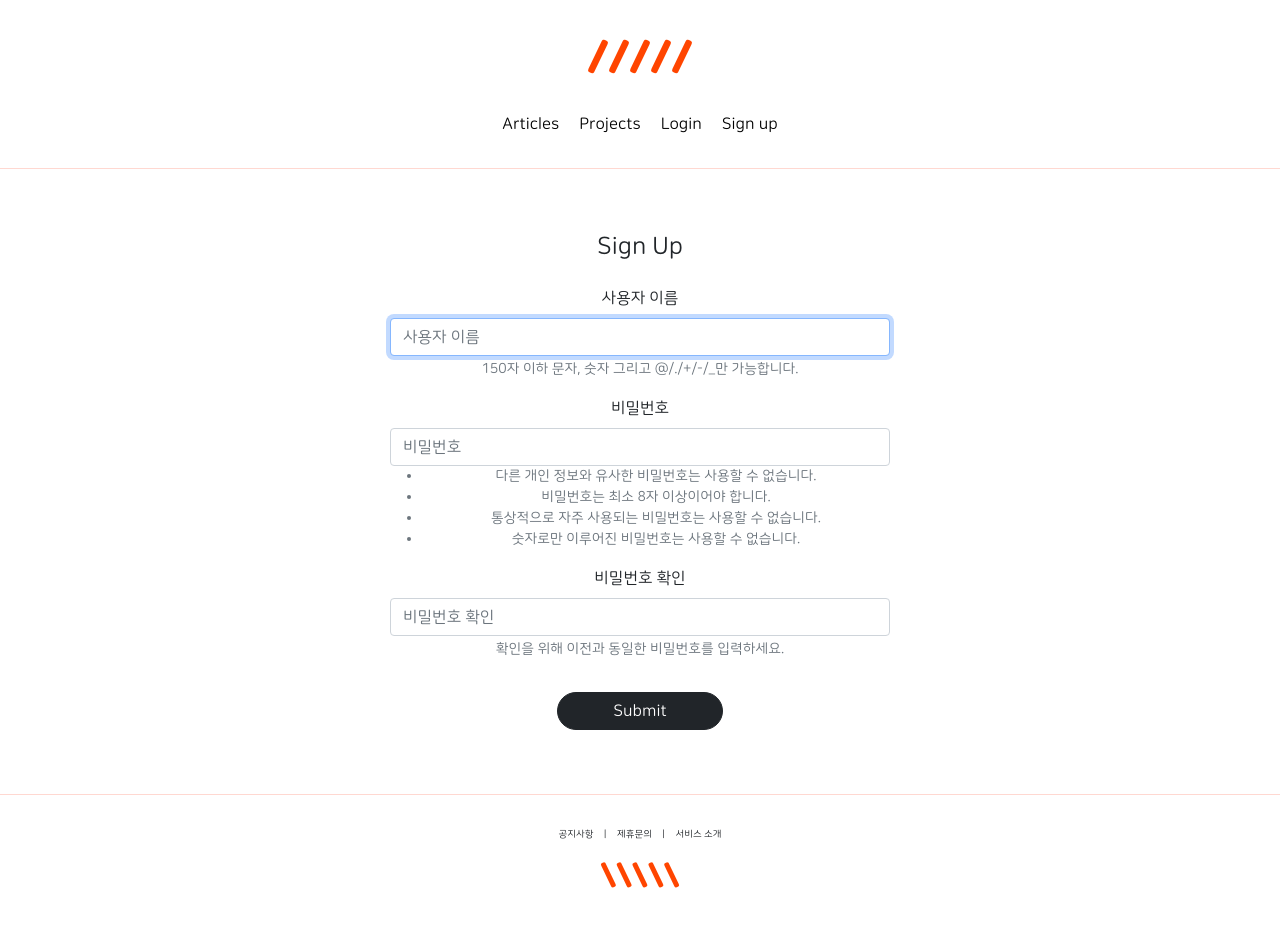
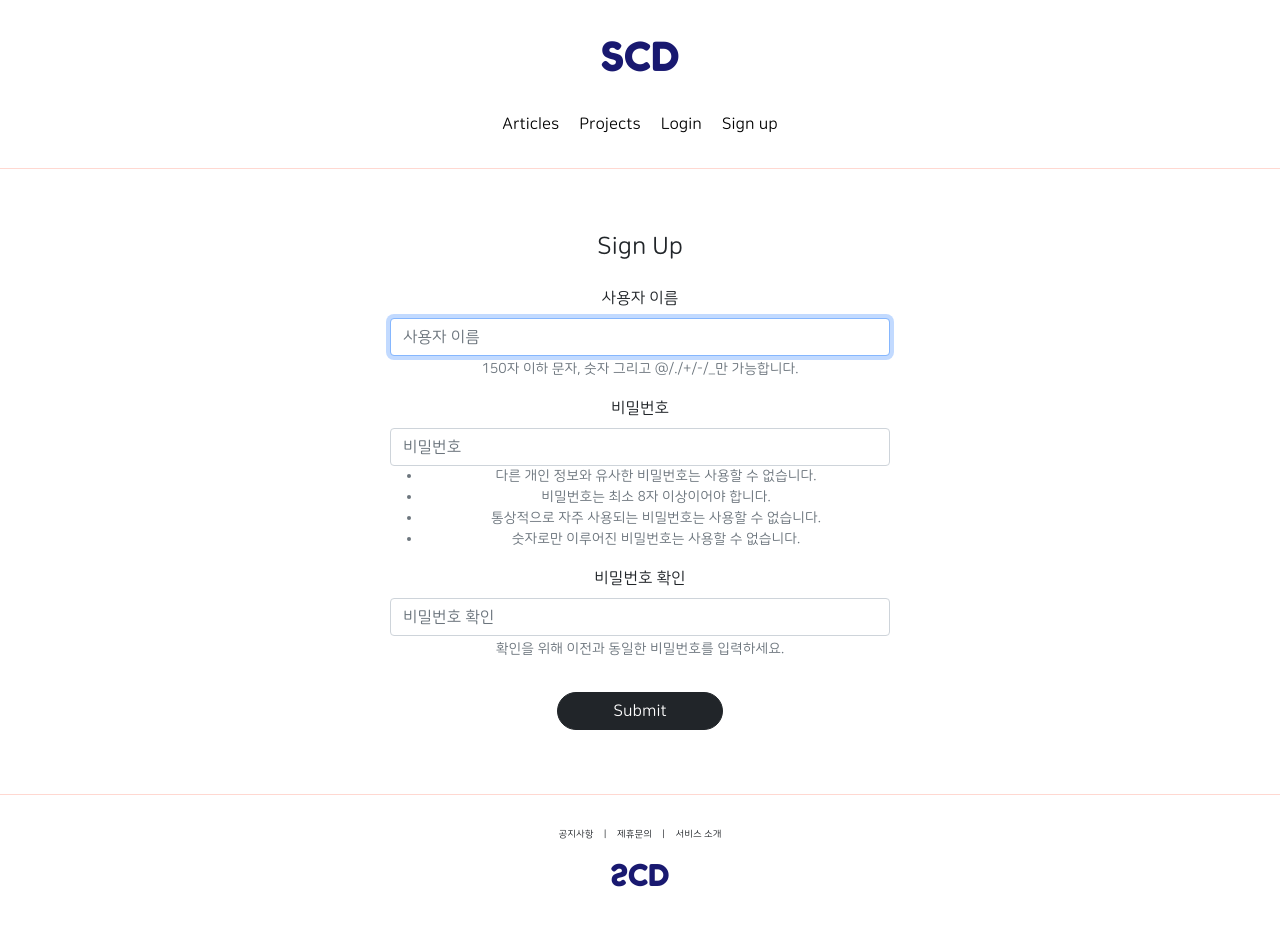
Before and after one commit to kyeongseoJ/gis_1ban_02, a Django app: page /accounts/create/ in a window 1280 px wide. Run offline with Django 3.2, Linux system fonts and the light colour scheme; parts of the project's set-up code (start-up, migrations or seed data) failed here and were passed over; some libraries are stand-ins or nearby versions.

Commit message:
09_11 scd01

```diff
--- a/static/base.css
+++ b/static/base.css
@@ -5,8 +5,8 @@
 .title_header_logo{
    margin: 2rem 0;
    font-family: 'Fredoka One', cursive;
-    color: orangered;
 }
+
 
 .title_header_button{
     margin-bottom: 2rem;
@@ -16,7 +16,7 @@
     font-family: 'Fredoka One', cursive;;
     -webkit-transform: rotateX(180deg);
     font-size: 30px;
-    color: orangered;
+    color: midnightblue;
 }
 
 .title_footer_button{
--- a/templates/footer.html
+++ b/templates/footer.html
@@ -12,8 +12,8 @@
         <span>
             <h6 class="title_footer_logo">
                 <a href="{%  url 'articleapp:list' %}"
-                    class="hideline" style="color: orangered">
-                /////
+                    class="hideline", style="color: midnightblue;" >
+                SCD
                 </a>
             </h6>
         </span>
--- a/templates/header.html
+++ b/templates/header.html
@@ -3,8 +3,8 @@
         <span>
             <h1 class="title_header_logo">
                 <a href="{%  url 'articleapp:list' %}"
-                    class="hideline", style="color: orangered">
-                    /////
+                    class="hideline", style="color: midnightblue;">
+                    SCD
                 </a>
             </h1>
         </span>
@@ -49,3 +49,7 @@
         {% endif %}
     </div>
 </div>
+
+<style>
+    div > span > a:hover {font-size: larger}
+</style>
```
Also changed, not shown: requirements.txt (added, +8 -0 lines), 1 other file.
